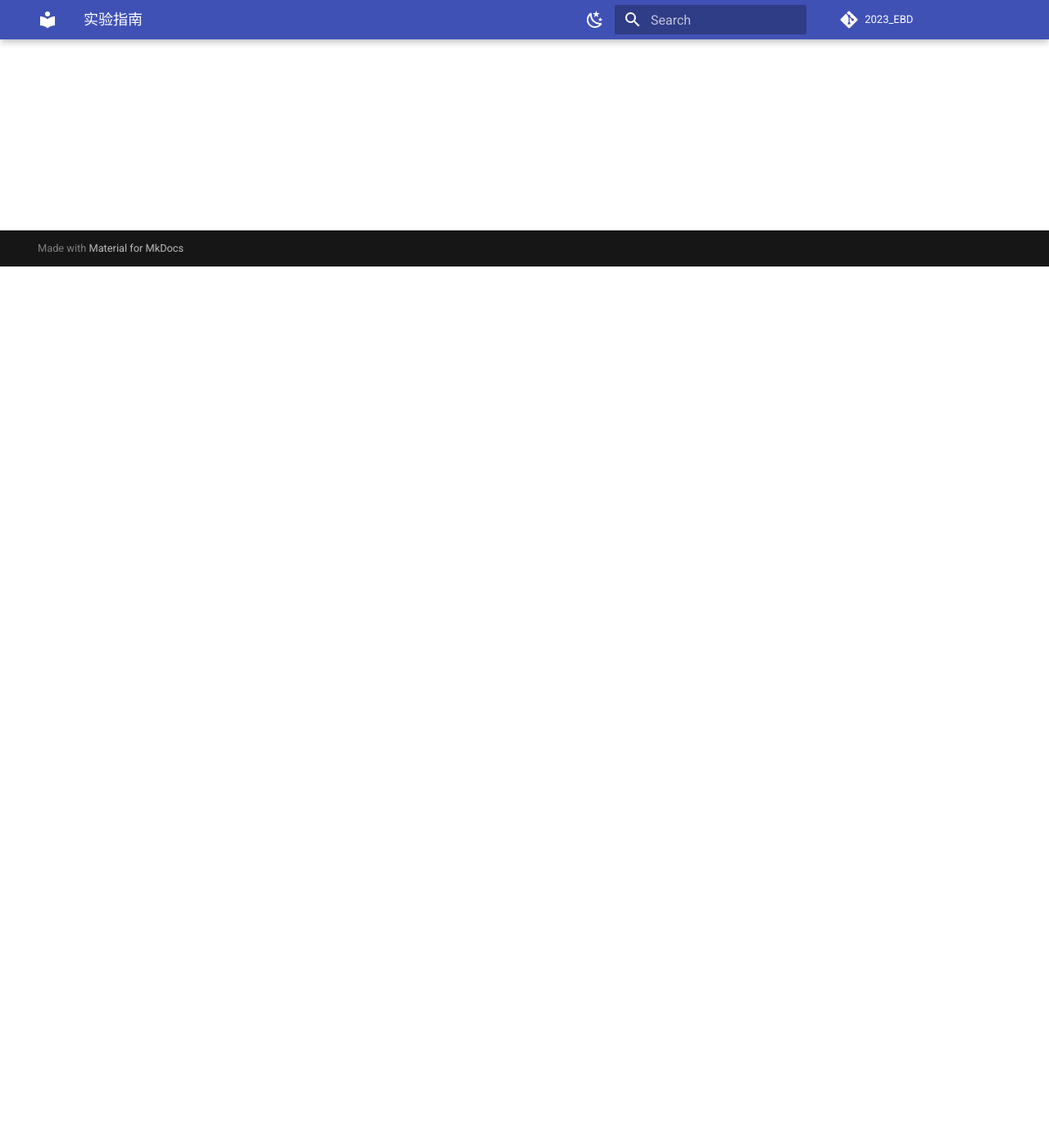
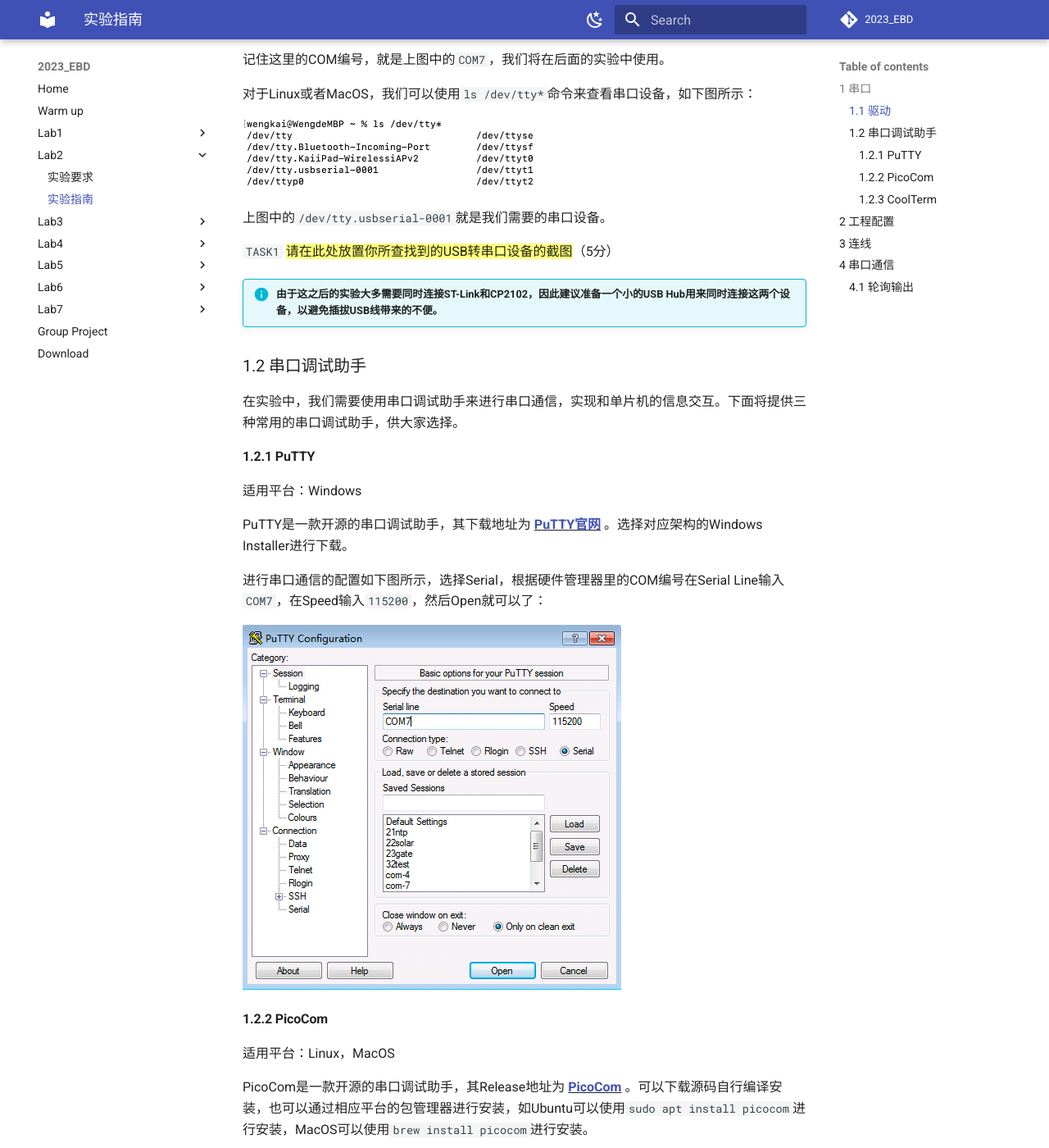
Before and after one commit to zjuerDFL/2023_EBD, an MkDocs documentation site: the page built from docs/docs/lab2/lab2_guide.md, in a window 1280 px wide and 1400 px high, scrolled down 1075 px. Shown: the whole window at 82% size. Built offline with MkDocs 1.6.1 and Material for MkDocs 9.7.7, drawn with Linux system fonts in a browser that asks for light colours; comment, search, counter and statistics services are not loaded; some of the changed text lies outside the part shown.

Commit message:
complete connection of lab2_guide

```diff
--- a/docs/docs/lab2/lab2_guide.md
+++ b/docs/docs/lab2/lab2_guide.md
@@ -2,7 +2,7 @@
 
 !!! danger "本实验指南尚未发布，内容随时可能发生变化"
 
-<div style="display:none">
+<!-- <div style="display:none"> -->
 
 请跟随实验指南完成实验，完成文档中所有的`TASK`。`BONUS`部分的内容完成可作为加分，但报告的总分不应超过100分。请下载此指南作为实验报告模版，将填充完成的实验报告导出为PDF格式，并命名为“学号_姓名_lab2.pdf”，上传至学在浙大平台。下载请点击 **<u>[这里](../download.md)</u>** 。
 
@@ -110,15 +110,43 @@ CoolTerm是一款开源的串口调试助手，其下载地址为 **<u>[CoolTerm
 这次要多配置的是Connectivity里的USART。
 
 - 点击Connectivity-->USATR1；
+
 - 设置MODE为`Asynchronous`（异步通信）；
+
 - Parameter Setting：Basic Parameters：均采用默认不修改：波特率为115200 Bits/s。传输数据长度为8 Bit，奇偶检验无，停止位1。
-- GPIO Setting：看到PA9为USART1_TX，PA10为USART1_RX；
+
+- GPIO Settings：看到PA9为USART1_TX，PA10为USART1_RX；
+
 - NVIC Settings：使能UASRT1 global interrupt。
 
-另外，在Project Manager的Code Generator，勾选“Generate peripheral initiallization as a pair of '.c/.h' files per peripheral”（每个功能生成独立的.c和.h文件）。
+另外，在Project Manager的Code Generator，勾选“Generate peripheral initiallization as a pair of '.c/.h' files per peripheral”（每个功能生成独立的.c和.h文件）。勾选后再生成代码，可以将所有的功能分别生成独立的.c和.h文件，方便我们后面的实验。本实验中会生成usart.c/h和gpio.c/h。
 
-这样，在源码目录Src下会有gpio.h/c和usart.h/c。
+`TASK3` ==请给出工程配置完成后自动生成代码后的层次结构截图，要求展开Core文件夹中的Inc、Src和Startup三个文件夹==（5分）
+
+## 3 连线
+
+连线之前将USB-Hub从电脑上拔掉，在断电状态下进行操作。本实验中其余器件的连接方式参考Lab 1。需要额外进行连线的是CP2102和103板。
+
+CP2102板的末端有6根插针，它们的标字在背面，顺着字的方向，依次是DTR、RXD、TXD、VCC、CTS和GND。
+
+<img src="../img/1-5.jpeg" style="zoom:20%;" />
+
+CP2102和103板的连线方式如下表所示：
+
+| 103  | CP2102 | 颜色 | 意义             |
+| ---- | ------ | ---- | --------------- |
+| A9   | RXD    |      | 103发送数据给PC   |
+| A10  | TXD    |      | PC发送数据给103   |
+| GND  | GND    | 黑色  | 地              |
+
+`TASK4` ==请在下方放上完整连接的实物图，包括CP2102、103板、开关和ST-Link==（5分）
+
+`TASK5` ==我们可以观察到，CP2102板子上也有VCC，已知此VCC输出电压为3.3V。请问在 **不改变当前其他连线** 情况下，可以将此VCC和103板的3.3V连接起来为其供电吗？如果不行，请说明原因。==（5分）
+
+## 4 串口通信
+
+### 4.1 轮询输出
 
 !!! note "个人水平有限，如您发现文档中的疏漏欢迎 Issue！"
 
-</div>
+<!-- </div> -->
```
Also changed, not shown: docs/docs/lab2/img/1-5.jpeg (added).
